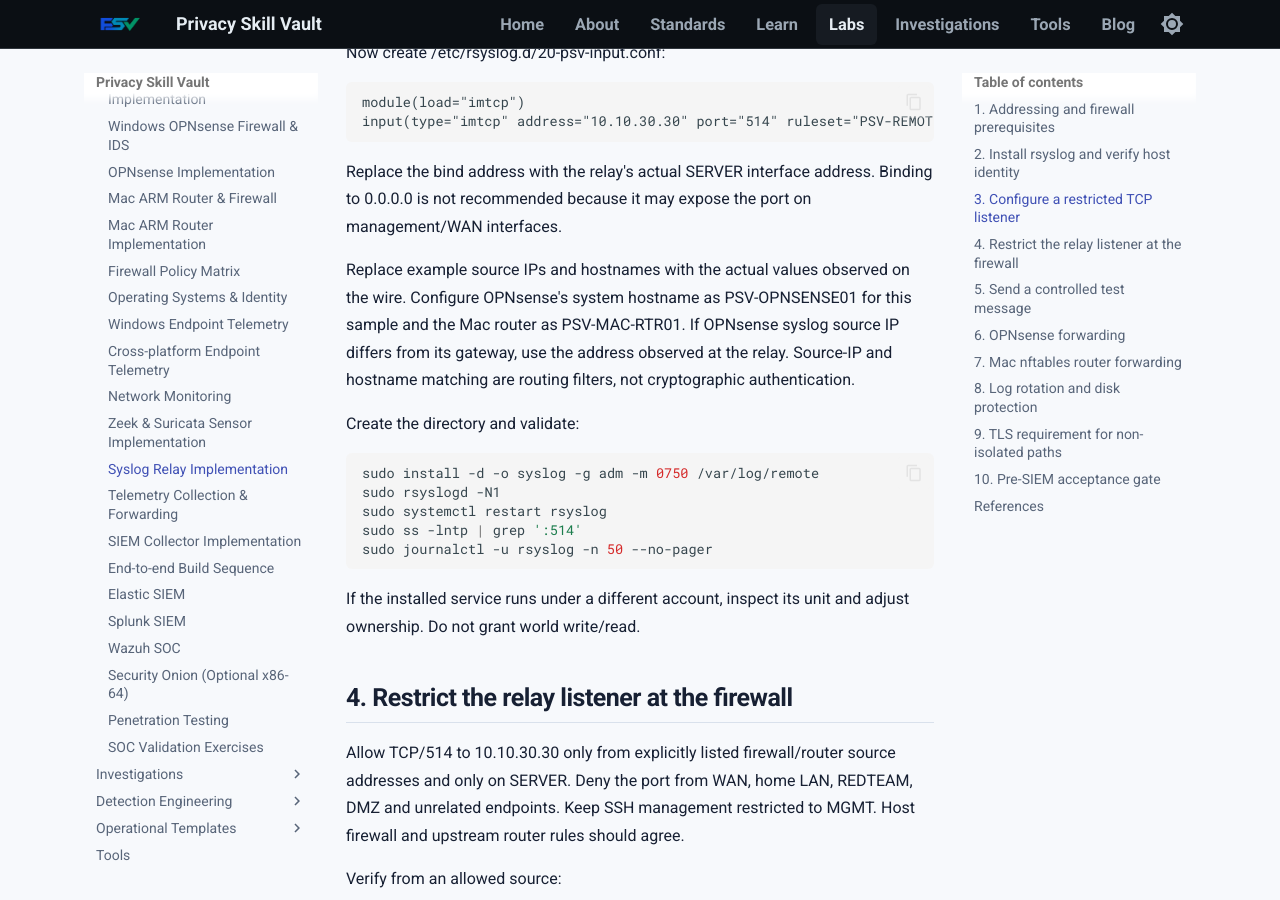
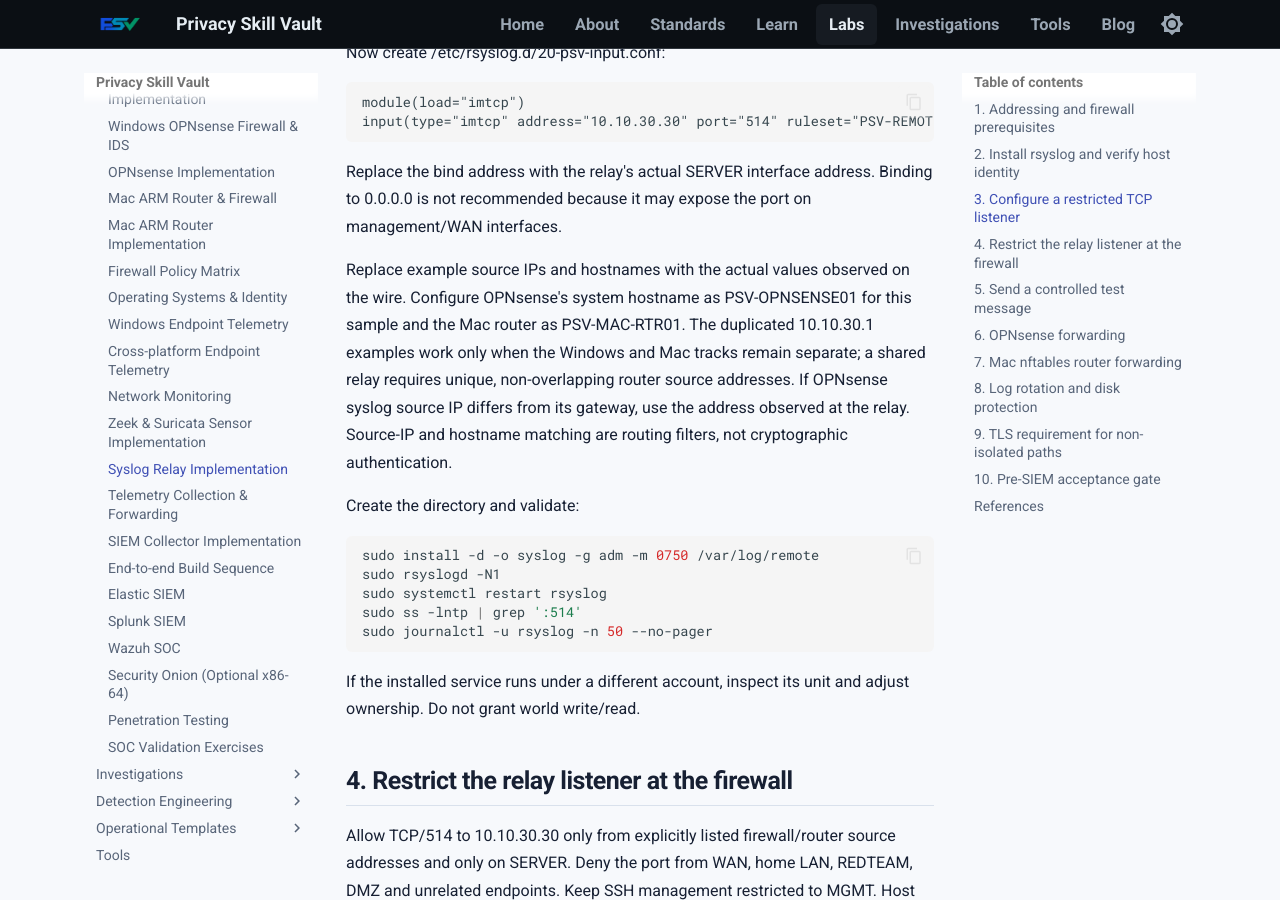
Before and after one commit to PrivacySkillVault/privacyskillvault.github.io, an MkDocs documentation site: the page built from docs/labs/syslog-relay-implementation.md, in a window 1280 px wide and 900 px high, scrolled down 2168 px. Built offline with MkDocs 1.6.1 and Material for MkDocs 9.7.7, drawn with Linux system fonts in a browser that asks for light colours.

Commit message:
Clarify overlapping source IP examples cannot coexist on a shared relay network

```diff
--- a/docs/labs/syslog-relay-implementation.md
+++ b/docs/labs/syslog-relay-implementation.md
@@ -78,7 +78,7 @@ input(type="imtcp" address="10.10.30.30" port="514" ruleset="PSV-REMOTE")
 
 Replace the bind address with the relay's actual SERVER interface address. Binding to 0.0.0.0 is not recommended because it may expose the port on management/WAN interfaces.
 
-Replace example source IPs and hostnames with the actual values observed on the wire. Configure OPNsense's system hostname as PSV-OPNSENSE01 for this sample and the Mac router as PSV-MAC-RTR01. If OPNsense syslog source IP differs from its gateway, use the address observed at the relay. Source-IP and hostname matching are routing filters, not cryptographic authentication.
+Replace example source IPs and hostnames with the actual values observed on the wire. Configure OPNsense's system hostname as PSV-OPNSENSE01 for this sample and the Mac router as PSV-MAC-RTR01. The duplicated 10.10.30.1 examples work only when the Windows and Mac tracks remain separate; a shared relay requires unique, non-overlapping router source addresses. If OPNsense syslog source IP differs from its gateway, use the address observed at the relay. Source-IP and hostname matching are routing filters, not cryptographic authentication.
 
 Create the directory and validate:
 
```
